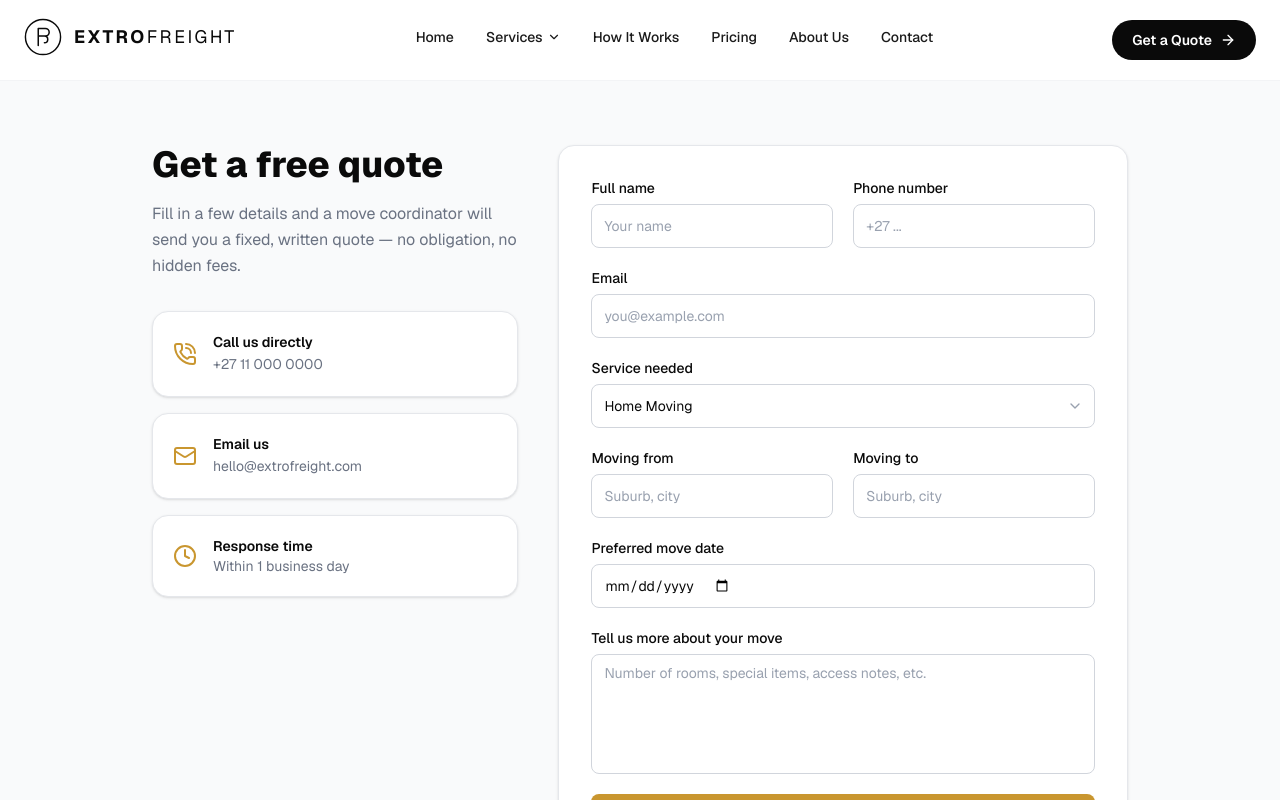
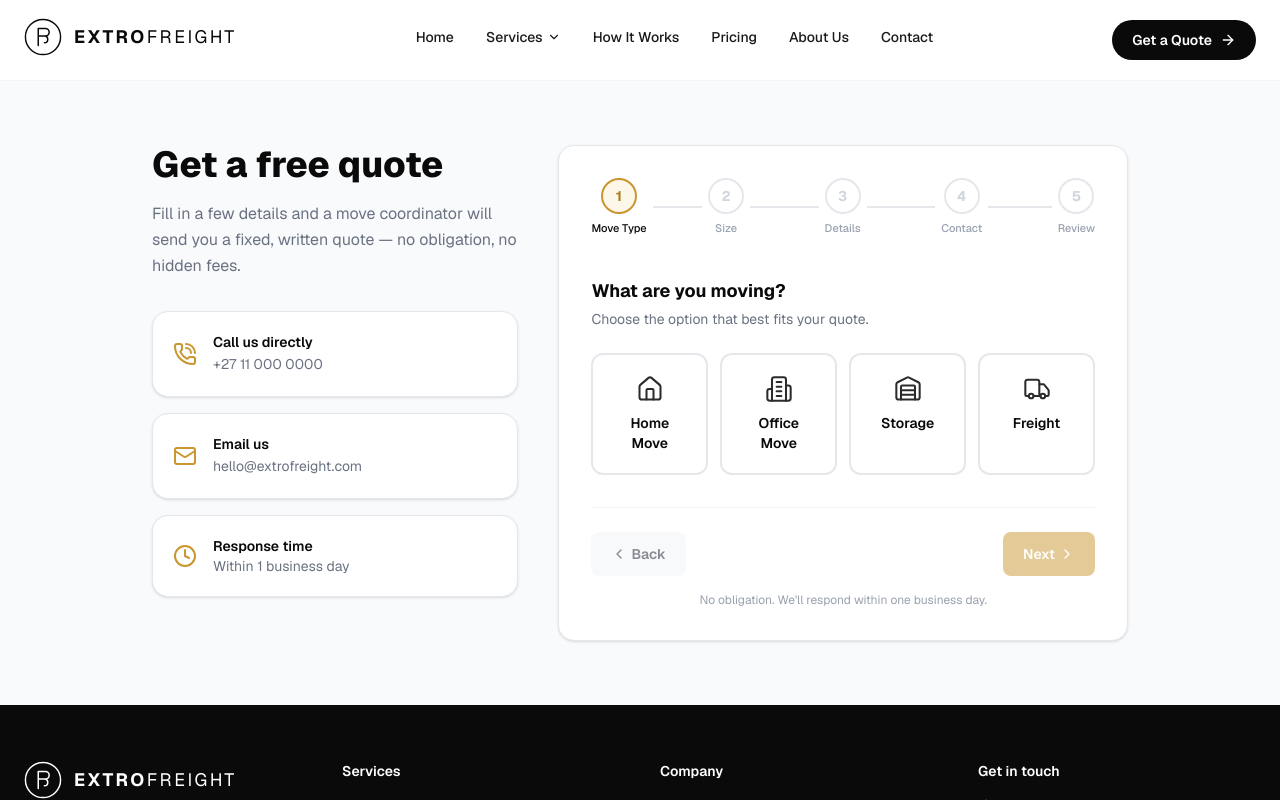
Before and after one commit to samuelhyerahyera7-sketch/extrofreight, a Next.js app: page /quote in a window 1280 px wide. Shown: the top 800 px of the page. Built offline with nearby package versions, Linux system fonts and the light colour scheme.

Commit message:
Rebuild quote form as a multi-step wizard
Replace the single long form with a 5-step guided quoting flow (move
type, size, details, contact, review) similar to 3G Movers/Biddulphs —
with a progress stepper, per-step validation, and a review screen
before submission.

```diff
--- a/src/app/quote/QuoteForm.tsx
+++ b/src/app/quote/QuoteForm.tsx
@@ -1,17 +1,69 @@
 'use client'
 
-import { useState, type FormEvent } from 'react'
-import { CheckCircle2 } from 'lucide-react'
+import { useState } from 'react'
+import {
+  Home as HomeIcon, Building2, Warehouse, Truck, Check, ChevronLeft, ChevronRight,
+  CheckCircle2, MapPin, Calendar, User,
+} from 'lucide-react'
 import { Button } from '@/components/ui/button'
 import { Input } from '@/components/ui/input'
 import { Textarea } from '@/components/ui/textarea'
-import { Select } from '@/components/ui/select'
+import { cn } from '@/lib/utils'
+
+type MoveType = 'home' | 'office' | 'storage' | 'freight'
+
+const MOVE_TYPES: { id: MoveType; label: string; Icon: typeof HomeIcon }[] = [
+  { id: 'home', label: 'Home Move', Icon: HomeIcon },
+  { id: 'office', label: 'Office Move', Icon: Building2 },
+  { id: 'storage', label: 'Storage', Icon: Warehouse },
+  { id: 'freight', label: 'Freight', Icon: Truck },
+]
+
+const SIZE_OPTIONS: Record<MoveType, string[]> = {
+  home: ['Bachelor / Studio', '1 Bedroom', '2 Bedroom', '3 Bedroom', '4+ Bedroom', 'Full House'],
+  office: ['Small (1-10 staff)', 'Medium (11-50 staff)', 'Large (50+ staff)'],
+  storage: ['A few boxes', 'Single room', 'Full household', 'Business inventory'],
+  freight: ['Single pallet', 'Part load (LTL)', 'Full truckload (FTL)'],
+}
+
+const STEPS = ['Move Type', 'Size', 'Details', 'Contact', 'Review']
+
+const emptyForm = {
+  moveType: '' as MoveType | '',
+  size: '',
+  from: '',
+  to: '',
+  date: '',
+  notes: '',
+  name: '',
+  phone: '',
+  email: '',
+}
 
 export default function QuoteForm() {
+  const [step, setStep] = useState(0)
   const [submitted, setSubmitted] = useState(false)
+  const [form, setForm] = useState(emptyForm)
 
-  function handleSubmit(e: FormEvent<HTMLFormElement>) {
-    e.preventDefault()
+  function update<K extends keyof typeof emptyForm>(key: K, value: (typeof emptyForm)[K]) {
+    setForm(f => ({ ...f, [key]: value }))
+  }
+
+  const canProceed = [
+    !!form.moveType,
+    !!form.size,
+    !!form.from && !!form.to && !!form.date,
+    !!form.name && !!form.phone && !!form.email,
+    true,
+  ][step]
+
+  function next() {
+    if (step < STEPS.length - 1) setStep(step + 1)
+  }
+  function back() {
+    if (step > 0) setStep(step - 1)
+  }
+  function handleSubmit() {
     setSubmitted(true)
   }
 
@@ -21,63 +73,192 @@ export default function QuoteForm() {
         <CheckCircle2 className="w-14 h-14 text-orange-500 mx-auto mb-4" />
         <h3 className="text-xl font-bold text-navy-900 mb-2">Quote request received</h3>
         <p className="text-gray-500 text-sm max-w-sm mx-auto">
-          Thanks — a move coordinator will get back to you within one business day with a fixed quote.
+          Thanks, {form.name.split(' ')[0] || 'there'} — a move coordinator will get back to you
+          within one business day with a fixed quote for your {form.moveType} move.
         </p>
       </div>
     )
   }
 
   return (
-    <form onSubmit={handleSubmit} className="space-y-5">
-      <div className="grid grid-cols-1 sm:grid-cols-2 gap-5">
     <div>
-          <label className="text-sm font-medium text-navy-900 mb-1.5 block">Full name</label>
-          <Input required placeholder="Your name" />
+      {/* Stepper */}
+      <div className="flex items-center mb-10">
+        {STEPS.map((label, i) => (
+          <div key={label} className="flex items-center flex-1 last:flex-none">
+            <div className="flex flex-col items-center gap-1.5">
+              <div
+                className={cn(
+                  'w-9 h-9 rounded-full flex items-center justify-center text-sm font-bold border-2 shrink-0 transition-colors',
+                  i < step ? 'bg-orange-500 border-orange-500 text-white' :
+                  i === step ? 'border-orange-500 text-orange-600 bg-orange-50' :
+                  'border-gray-200 text-gray-300'
+                )}
+              >
+                {i < step ? <Check className="w-4 h-4" /> : i + 1}
               </div>
+              <span className={cn('text-[11px] font-medium hidden sm:block', i <= step ? 'text-navy-900' : 'text-gray-400')}>
+                {label}
+              </span>
+            </div>
+            {i < STEPS.length - 1 && (
+              <div className={cn('h-0.5 flex-1 mx-1.5 -mt-5 sm:mt-0', i < step ? 'bg-orange-500' : 'bg-gray-200')} />
+            )}
+          </div>
+        ))}
+      </div>
+
+      {/* Step 0: Move type */}
+      {step === 0 && (
         <div>
-          <label className="text-sm font-medium text-navy-900 mb-1.5 block">Phone number</label>
-          <Input required type="tel" placeholder="+27 ..." />
+          <h3 className="font-bold text-navy-900 text-lg mb-1">What are you moving?</h3>
+          <p className="text-sm text-gray-500 mb-6">Choose the option that best fits your quote.</p>
+          <div className="grid grid-cols-2 sm:grid-cols-4 gap-3">
+            {MOVE_TYPES.map(mt => (
+              <button
+                key={mt.id}
+                type="button"
+                onClick={() => update('moveType', mt.id)}
+                className={cn(
+                  'flex flex-col items-center gap-2.5 rounded-xl border-2 p-5 transition-colors text-center',
+                  form.moveType === mt.id ? 'border-orange-500 bg-orange-50' : 'border-gray-200 hover:border-gray-300'
+                )}
+              >
+                <mt.Icon className={cn('w-7 h-7', form.moveType === mt.id ? 'text-orange-600' : 'text-navy-700')} strokeWidth={1.75} />
+                <span className="text-sm font-semibold text-navy-900">{mt.label}</span>
+              </button>
+            ))}
           </div>
         </div>
+      )}
 
+      {/* Step 1: Size */}
+      {step === 1 && form.moveType && (
         <div>
-        <label className="text-sm font-medium text-navy-900 mb-1.5 block">Email</label>
-        <Input required type="email" placeholder="you@example.com" />
+          <h3 className="font-bold text-navy-900 text-lg mb-1">What size is your move?</h3>
+          <p className="text-sm text-gray-500 mb-6">This helps us estimate crew size and truck space.</p>
+          <div className="grid grid-cols-1 sm:grid-cols-2 gap-3">
+            {SIZE_OPTIONS[form.moveType].map(size => (
+              <button
+                key={size}
+                type="button"
+                onClick={() => update('size', size)}
+                className={cn(
+                  'flex items-center justify-between rounded-xl border-2 px-5 py-4 transition-colors text-left',
+                  form.size === size ? 'border-orange-500 bg-orange-50' : 'border-gray-200 hover:border-gray-300'
+                )}
+              >
+                <span className="text-sm font-semibold text-navy-900">{size}</span>
+                {form.size === size && <Check className="w-4 h-4 text-orange-600 shrink-0" />}
+              </button>
+            ))}
           </div>
+        </div>
+      )}
 
+      {/* Step 2: Details */}
+      {step === 2 && (
         <div>
-        <label className="text-sm font-medium text-navy-900 mb-1.5 block">Service needed</label>
-        <Select defaultValue="home-moving" required>
-          <option value="home-moving">Home Moving</option>
-          <option value="office-relocation">Office Relocation</option>
-          <option value="freight">Freight (LTL/FTL)</option>
-          <option value="warehousing">Warehousing & Storage</option>
-        </Select>
-      </div>
-
+          <h3 className="font-bold text-navy-900 text-lg mb-1 flex items-center gap-2">
+            <MapPin className="w-5 h-5 text-orange-500" /> Move details
+          </h3>
+          <p className="text-sm text-gray-500 mb-6">Where and when is this happening?</p>
+          <div className="space-y-5">
             <div className="grid grid-cols-1 sm:grid-cols-2 gap-5">
               <div>
                 <label className="text-sm font-medium text-navy-900 mb-1.5 block">Moving from</label>
-          <Input placeholder="Suburb, city" />
+                <Input value={form.from} onChange={e => update('from', e.target.value)} placeholder="Suburb, city" />
               </div>
               <div>
                 <label className="text-sm font-medium text-navy-900 mb-1.5 block">Moving to</label>
-          <Input placeholder="Suburb, city" />
+                <Input value={form.to} onChange={e => update('to', e.target.value)} placeholder="Suburb, city" />
               </div>
             </div>
+            <div>
+              <label className="text-sm font-medium text-navy-900 mb-1.5 flex items-center gap-1.5">
+                <Calendar className="w-3.5 h-3.5" /> Preferred date
+              </label>
+              <Input type="date" value={form.date} onChange={e => update('date', e.target.value)} />
+            </div>
+            <div>
+              <label className="text-sm font-medium text-navy-900 mb-1.5 block">Anything else we should know?</label>
+              <Textarea
+                value={form.notes}
+                onChange={e => update('notes', e.target.value)}
+                placeholder="Stairs, lift access, fragile or high-value items, etc."
+              />
+            </div>
+          </div>
+        </div>
+      )}
 
+      {/* Step 3: Contact */}
+      {step === 3 && (
         <div>
-        <label className="text-sm font-medium text-navy-900 mb-1.5 block">Preferred move date</label>
-        <Input type="date" />
+          <h3 className="font-bold text-navy-900 text-lg mb-1 flex items-center gap-2">
+            <User className="w-5 h-5 text-orange-500" /> Your contact details
+          </h3>
+          <p className="text-sm text-gray-500 mb-6">So we can send your fixed quote.</p>
+          <div className="space-y-5">
+            <div>
+              <label className="text-sm font-medium text-navy-900 mb-1.5 block">Full name</label>
+              <Input value={form.name} onChange={e => update('name', e.target.value)} placeholder="Your name" />
             </div>
+            <div className="grid grid-cols-1 sm:grid-cols-2 gap-5">
+              <div>
+                <label className="text-sm font-medium text-navy-900 mb-1.5 block">Phone number</label>
+                <Input type="tel" value={form.phone} onChange={e => update('phone', e.target.value)} placeholder="+27 ..." />
+              </div>
+              <div>
+                <label className="text-sm font-medium text-navy-900 mb-1.5 block">Email</label>
+                <Input type="email" value={form.email} onChange={e => update('email', e.target.value)} placeholder="you@example.com" />
+              </div>
+            </div>
+          </div>
+        </div>
+      )}
 
+      {/* Step 4: Review */}
+      {step === 4 && (
         <div>
-        <label className="text-sm font-medium text-navy-900 mb-1.5 block">Tell us more about your move</label>
-        <Textarea placeholder="Number of rooms, special items, access notes, etc." />
+          <h3 className="font-bold text-navy-900 text-lg mb-1">Review your request</h3>
+          <p className="text-sm text-gray-500 mb-6">Check the details below, then submit for your free quote.</p>
+          <div className="rounded-xl border border-gray-200 divide-y divide-gray-100">
+            {[
+              ['Move type', MOVE_TYPES.find(m => m.id === form.moveType)?.label ?? '—'],
+              ['Size', form.size || '—'],
+              ['From', form.from || '—'],
+              ['To', form.to || '—'],
+              ['Preferred date', form.date || '—'],
+              ['Name', form.name || '—'],
+              ['Phone', form.phone || '—'],
+              ['Email', form.email || '—'],
+            ].map(([label, value]) => (
+              <div key={label} className="flex items-center justify-between px-5 py-3 text-sm">
+                <span className="text-gray-500">{label}</span>
+                <span className="font-semibold text-navy-900 text-right">{value}</span>
               </div>
+            ))}
+          </div>
+        </div>
+      )}
 
-      <Button type="submit" size="lg" className="w-full">Request My Free Quote</Button>
-      <p className="text-xs text-gray-400 text-center">No obligation. We'll respond within one business day.</p>
-    </form>
+      {/* Nav buttons */}
+      <div className="flex items-center justify-between mt-8 pt-6 border-t border-gray-100">
+        <Button type="button" variant="secondary" onClick={back} disabled={step === 0}>
+          <ChevronLeft className="w-4 h-4 mr-1" /> Back
+        </Button>
+        {step < STEPS.length - 1 ? (
+          <Button type="button" onClick={next} disabled={!canProceed}>
+            Next <ChevronRight className="w-4 h-4 ml-1" />
+          </Button>
+        ) : (
+          <Button type="button" onClick={handleSubmit}>
+            Get My Free Quote
+          </Button>
+        )}
+      </div>
+      <p className="text-xs text-gray-400 text-center mt-4">No obligation. We&apos;ll respond within one business day.</p>
+    </div>
   )
 }
```
Lines whose indentation alone changed are shown as unchanged.
